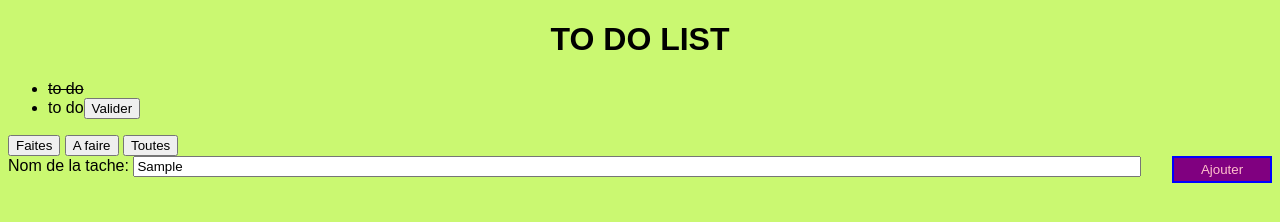
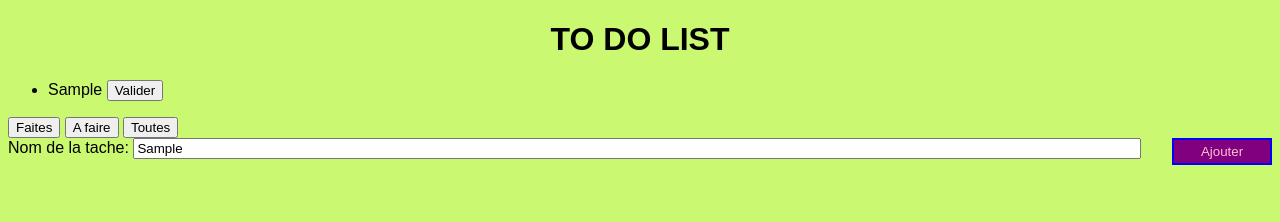
Before and after one commit to Fendrir/defiDefiToDoList, a website: page index.html in a window 1280 px wide. Both pictures are taken after typing "Sample" into the empty fields and a click on the button "Ajouter". Drawn offline with nearby package versions, Linux system fonts and the light colour scheme.

Commit message:
code jquery terminé

```diff
--- a/index.html
+++ b/index.html
@@ -9,8 +9,7 @@
 <body>
 <h1>TO DO LIST</h1>
 <ul class="liste">
-	<li data-status="false" class ="done">to do</li>
-	<li class = "todo">to do<button class="check">Valider</button></li>
+
 
 </ul>
 <div>
--- a/javascript/javascript.js
+++ b/javascript/javascript.js
@@ -1,4 +1,4 @@
-<<<<<<< HEAD
+
 alert("Bienvenue Jeune Padawan");
 
 // ajout de la balise <p>
@@ -23,19 +23,26 @@ $(".add").click(function(){
 
 	var textTache = $("#tacheAjout").val();
 
-	$("ul").append("<li class = 'todo'> "  + textTache + " " +"<button class = 'check'>Valider</button></li>");
-
-});
-=======
-
-
-$(".check").click(function(){
+	$(".liste").append("<li class = 'todo'> "  + textTache + " " +"<button class='check'>Valider</button></li>");
+	$(".check").click(function(){
 
 	$(this).parent("li").addClass("done");
 	$(this).parent("li").removeClass("todo");
-	console.log($(this).parent("li").data("status"));
 	$(this).remove();
 });
+
+});
+
+// =======================================
+
+ /* $(".check").click(function(){
+
+	$(this).parent("li").addClass("done");
+	$(this).parent("li").removeClass("todo");
+	$(this).remove();
+});
+
+*/
 
 $(".filtre").click(function(){
 	switch($(this).data("action")){
@@ -54,5 +61,4 @@ $(".filtre").click(function(){
 
 	}
 
-})
->>>>>>> eb23d9115a0140ad48ee2e961d7f0a3a5c3dc80e
+});
```
